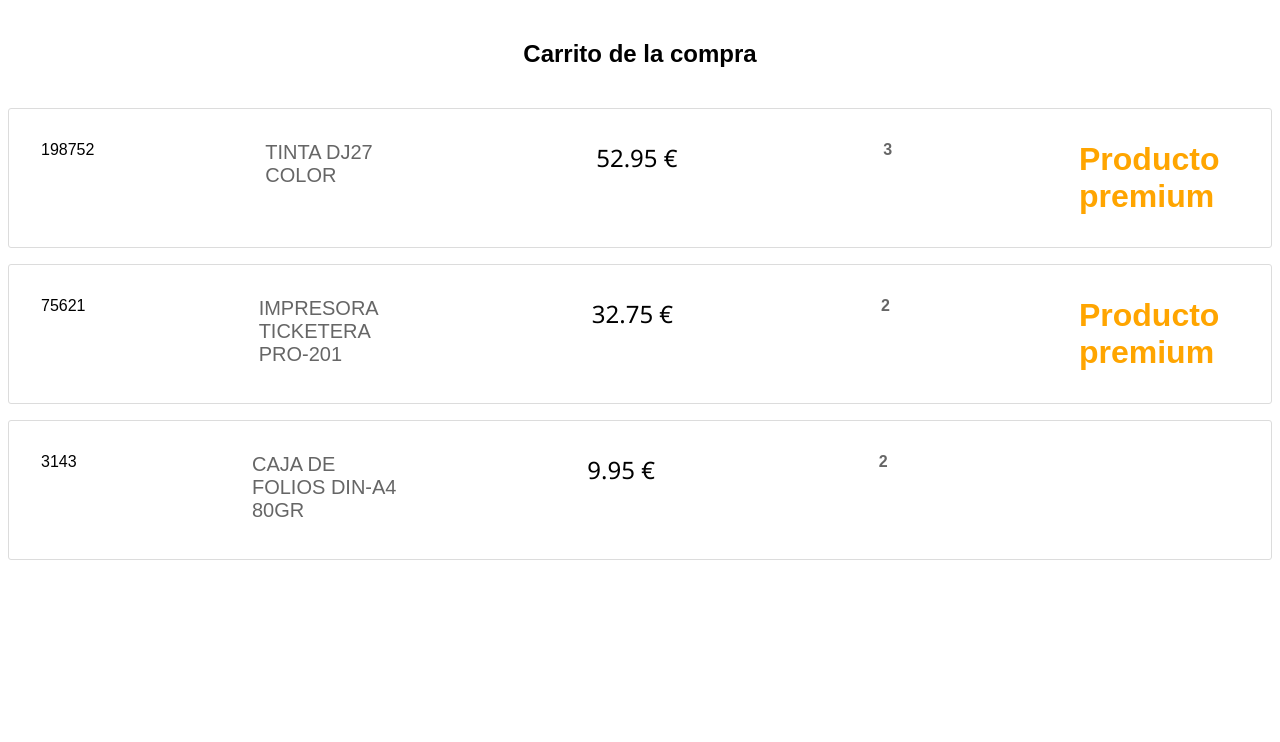
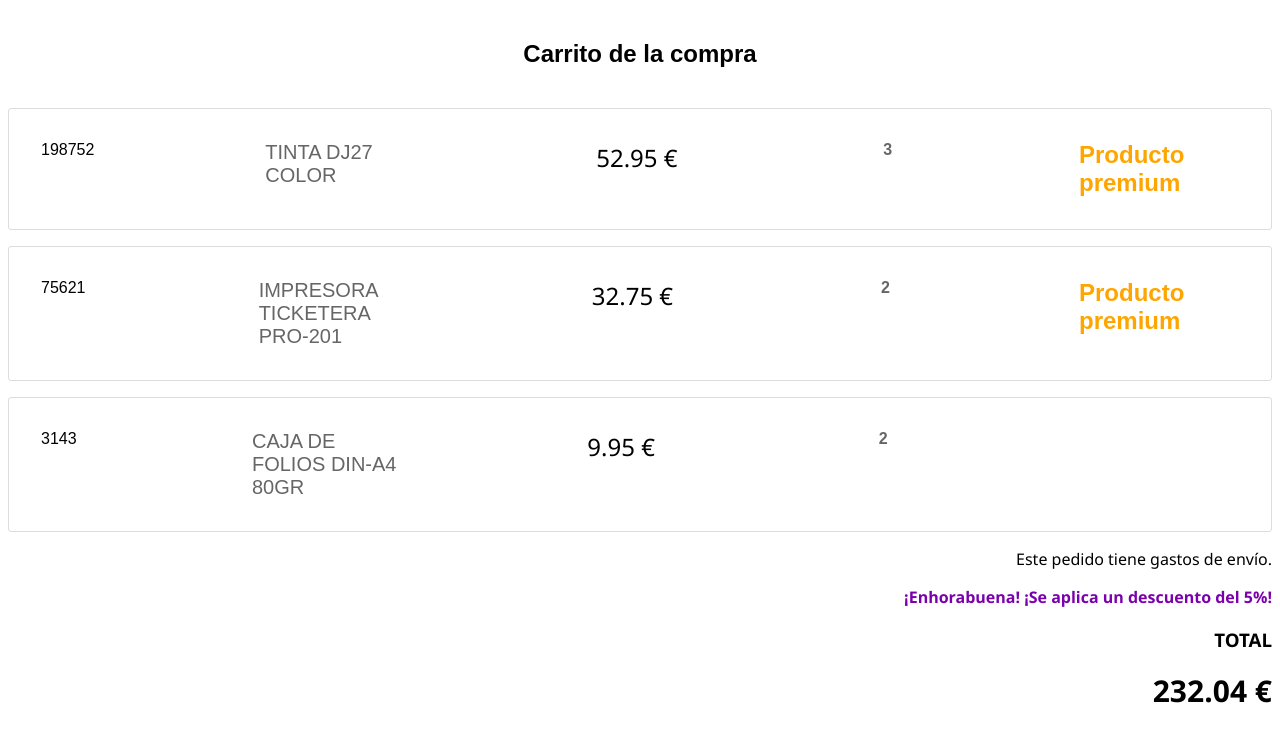
Before and after one commit to Esemega/shopping-cart, a plain HTML site: page index.html in a window 1280 px wide. Drawn offline with Linux system fonts and the light colour scheme.

Commit message:
adding more information in the html

```diff
--- a/app.css
+++ b/app.css
@@ -42,10 +42,26 @@ ul {
 .product-premium, .product-no-premium {
     color: orange;
     font-weight: bold;
-    font-size: 2rem;
+    font-size: 1.5rem;
     max-width: 10rem;
 }
 
 .product-no-premium {
     color: white;
+    text-decoration: line-through;
 }
+
+footer {
+    font-family: 'Segoe UI', Tahoma, Geneva, Verdana, sans-serif;
+    text-align: right;
+}
+
+footer > span {
+    font-weight: 700;
+    font-size: 30px;
+}
+
+#discount-message {
+    color: rgb(123, 1, 172);
+    font-weight: 700;
+}
--- a/app.js
+++ b/app.js
@@ -116,6 +116,21 @@ const shippingCostMessage = allProductsArePremium(cartList)
 console.log("****************");
 console.log(shippingCostMessage);
 
+//Apply 5% discount if the total is more than 100€
+
+let discountMessage = "";
+console.log("****************");
+if (total > 100) {
+  total = total - total * 0.05;
+  discountMessage = "¡Enhorabuena! ¡Se aplica un descuento del 5%!";
+} else {
+  discountMessage ="No se aplica descuento.";
+}
+
+console.log(discountMessage);
+console.log("****************");
+console.log("Total:" + total + "€");
+
 //Show the cart by html basic list
 
 const getHtmlProduct = (product) => {
@@ -156,16 +171,6 @@ const getHtmlCartList = (cartList) => {
 };
 
 getHtmlCartList(cartList);
-
-//Apply 5% discount if the total is more than 100€
-
-console.log("****************");
-if (total > 100) {
-  total = total - total * 0.05;
-  console.log("¡Enhorabuena! ¡Se aplica un descuento del 5%!");
-} else {
-  console.log("No se aplica descuento.");
-}
-
-console.log("****************");
-console.log("Total:" + total + "€");
+document.getElementById("cart-total").innerText = total.toFixed(2)  + " €"
+document.getElementById("shipping-cost-message").innerText = shippingCostMessage;
+document.getElementById("discount-message").innerText = discountMessage;
--- a/index.html
+++ b/index.html
@@ -14,6 +14,12 @@
     <main>
         <div id="cart-list"></div>
     </main>
+    <footer>
+        <p id="shipping-cost-message"></p>
+        <p id="discount-message"></p>
+        <h3>TOTAL</h3>
+        <span id="cart-total"></span>
+    </footer>
     <script src="./app.js"></script>
 </body>
 </html>
```
